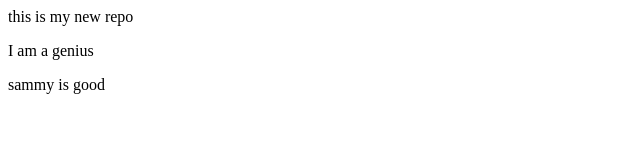
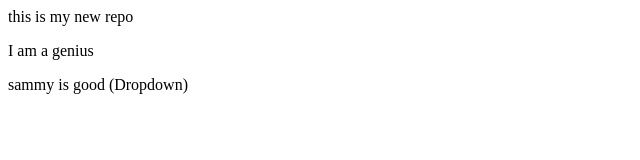
Before and after one commit to danish-github-devops/localcode, a plain HTML site: page index.html in a window 1280 px wide. Shown: the whole page, without its empty margins (0-640 px from the left). Drawn offline with Linux system fonts and the light colour scheme.

```diff
--- a/index.html
+++ b/index.html
@@ -1,3 +1,3 @@
 <p>this is my new repo</p>
 <P>I am a genius</P>
-<p>sammy is good</p>
+<p>sammy is good (Dropdown)</p>
```
